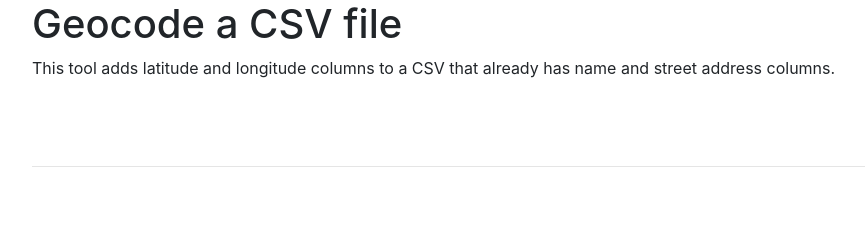
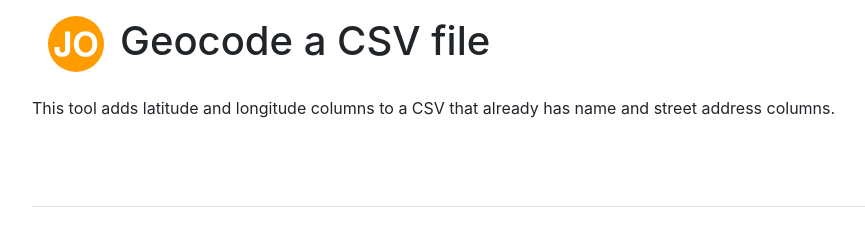
Before and after one commit to mcjohnalds/geocode-csv-file, a React app: page / in a window 1280 px wide. Shown: the whole page, without its empty margins (53-918 px from the left). Built offline with nearby package versions, Linux system fonts and the light colour scheme.

Commit message:
Added favicon and logo

```diff
--- a/index.html
+++ b/index.html
@@ -3,6 +3,7 @@
   <head>
     <meta charset="utf-8">
     <meta name="viewport" content="width=device-width, initial-scale=1">
+    <link rel="icon" href="/favicon.ico?sb" type="image/x-icon">
     <title>Geocode CSV File</title>
   </head>
   <body>
--- a/src/client/index.js
+++ b/src/client/index.js
@@ -7,6 +7,7 @@ import delay from 'delay';
 import download from 'in-browser-download';
 import 'bootstrap/dist/css/bootstrap.css';
 import 'font-awesome/css/font-awesome.css';
+import logo from './logo.svg';
 
 class App extends React.Component {
   state = {
@@ -22,7 +23,15 @@ class App extends React.Component {
 
   render = () => (
     <div className="container">
-      <h1>Geocode a CSV file</h1>
+      <div>
+        <h1>
+          <img
+            src={logo}
+            style={{height: '3.5rem', margin: '1rem 1rem'}}
+          />
+          Geocode a CSV file
+        </h1>
+      </div>
       <p>
         This tool adds latitude and longitude columns to a CSV that already has
         name and street address columns.
--- a/src/server/index.js
+++ b/src/server/index.js
@@ -11,7 +11,10 @@ function server() {
   }
   app.use('/v1', api());
   app.get('/', (req, res) => {
-    res.sendFile(path.join(__dirname + '/../../index.html'))
+    res.sendFile(path.join(__dirname, '../../index.html'));
+  });
+  app.get('/favicon.ico', (req, res) => {
+    res.sendFile(path.join(__dirname, '../../favicon.ico'));
   });
   app.use('/', express.static('./build'));
   return app;
```
Also changed, not shown: favicon.ico (added), src/client/logo.svg (added).
